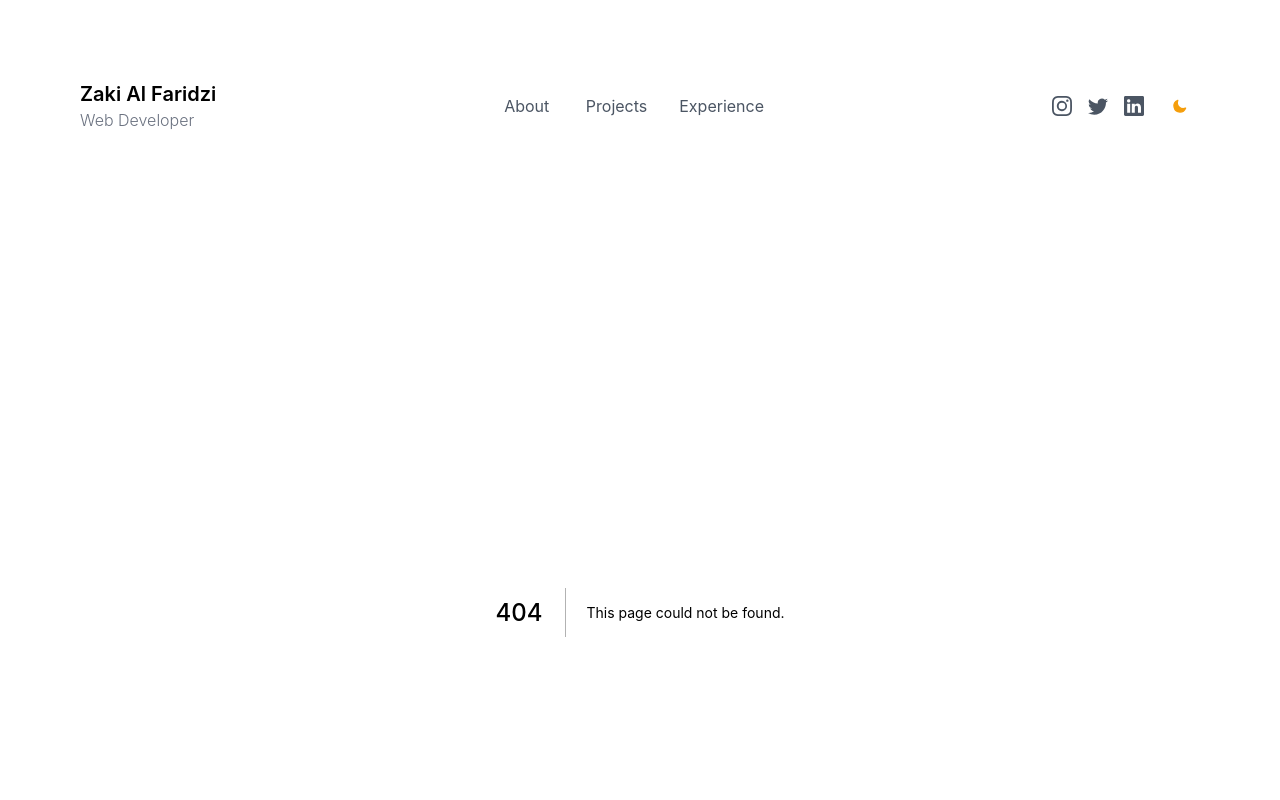
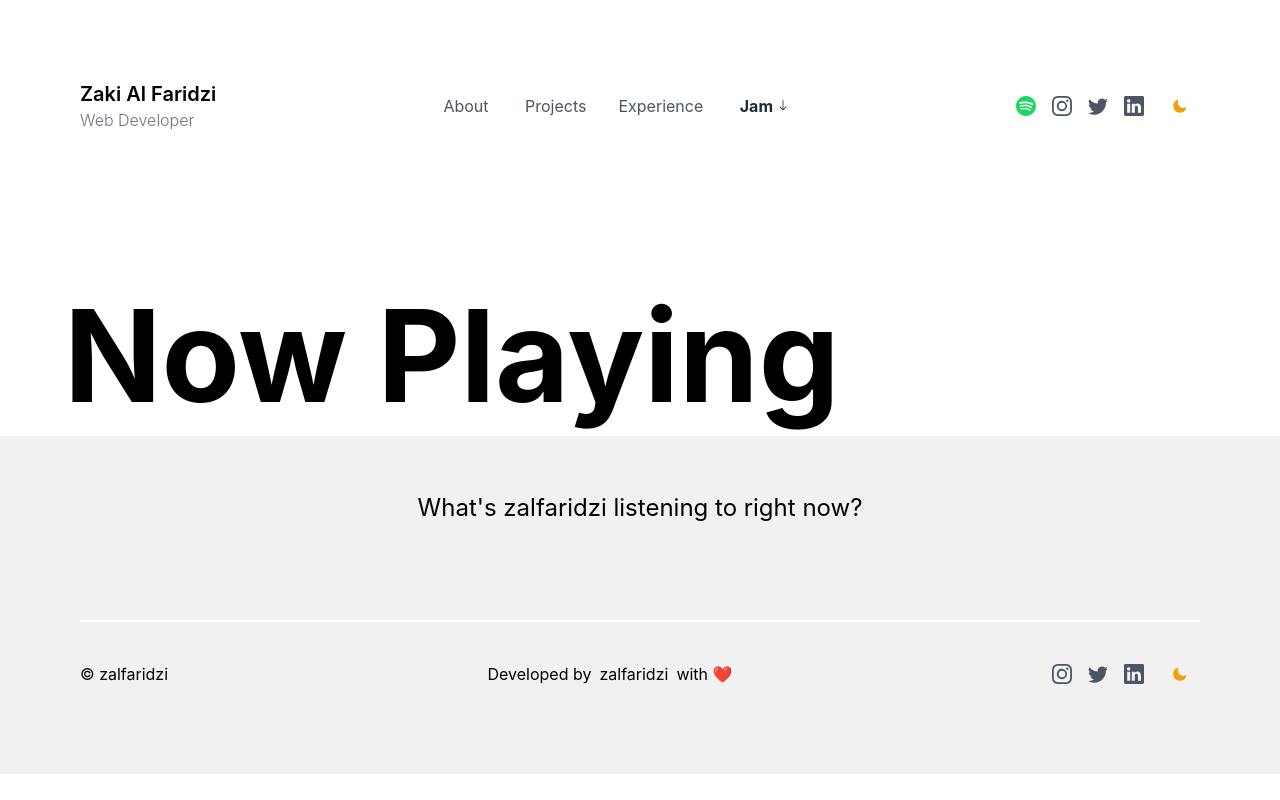
Before and after one commit to zakialfaridzi/zalfaridzi.space, a Next.js app: page /spotifyplaying in a window 1280 px wide. Before the commit this address had no page. Shown: the top 800 px of the page. Built offline with nearby package versions, Linux system fonts and the light colour scheme; no server answers.

Commit message:
add now playing spotify

```diff
--- a/components/ContainerBlock.js
+++ b/components/ContainerBlock.js
@@ -73,7 +73,7 @@ export default function ContainerBlock({ children, ...customMeta }) {
         animate="enter"
         exit="exit"
         variants={variants}
-        transition={{ type: "spring" }}
+        transition={{ type: "tween" }}
       >
         {children}
       </motion.main>
--- a/components/Footer.js
+++ b/components/Footer.js
@@ -12,7 +12,6 @@ export default function Footer() {
   }, []);
   return (
     <div className="bg-[#F1F1F1] dark:bg-gray-900">
-      <Navbar />
       <div className="max-w-6xl  mx-auto px-4 py-10 md:py-20">
         <div className="h-0.5 w-full bg-white dark:bg-gray-700"></div>
         <div className="flex flex-col space-y-4 md:space-y-0 md:flex-row justify-between md:items-center mt-8">
--- a/components/Hero.js
+++ b/components/Hero.js
@@ -3,9 +3,15 @@ import Image from "next/image";
 import { RoughNotation, RoughNotationGroup } from "react-rough-notation";
 import { RainbowHighlight } from "./RainbowHighlight";
 import styles from "../styles/Hero.module.css";
+import useSWR from "swr";
 
 export default function Hero() {
   const colors = ["#F59E0B", "#84CC16", "#10B981", "#3B82F6"];
+
+  const fetcher = (url) => fetch(url).then((r) => r.json());
+  const { data } = useSWR("/api/spotify", fetcher);
+  console.log("🚀 ~ file: Hero.js ~ line 13 ~ Hero ~ data", data);
+
   return (
     //   w-full h-screen
     <div className="flex flex-row justify-center items-start overflow-hidden">
--- a/components/Navbar.js
+++ b/components/Navbar.js
@@ -3,6 +3,8 @@ import Link from "next/link";
 import { useTheme } from "next-themes";
 import { useRouter } from "next/router";
 import userData from "@constants/data";
+import { SiSpotify } from "react-icons/si";
+import { FiSun, FiMoon } from "react-icons/fi";
 
 export default function Navbar() {
   const router = useRouter();
@@ -109,9 +111,46 @@ export default function Navbar() {
               )}
             </a>
           </Link>
+          <Link href="/spotifyplaying">
+            <a
+              className={`text-base  ${
+                router.asPath === "/spotifyplaying"
+                  ? "text-gray-800 font-bold dark:text-[#FAF089]"
+                  : "text-gray-600 dark:text-gray-300 font-normal hover:text-black dark:hover:text-[#FAF089]"
+              }`}
+            >
+              Jam{" "}
+              {router.asPath === "/spotifyplaying" && (
+                <svg
+                  xmlns="http://www.w3.org/2000/svg"
+                  width="16"
+                  height="16"
+                  fill="currentColor"
+                  className="bi bi-arrow-down inline-block h-3 w-3 animate-bounce dark:text-gray-300"
+                  viewBox="0 0 16 16"
+                >
+                  <path
+                    fillRule="evenodd"
+                    d="M8 1a.5.5 0 0 1 .5.5v11.793l3.146-3.147a.5.5 0 0 1 .708.708l-4 4a.5.5 0 0 1-.708 0l-4-4a.5.5 0 0 1 .708-.708L7.5 13.293V1.5A.5.5 0 0 1 8 1z"
+                  />
+                </svg>
+              )}
+            </a>
+          </Link>
         </div>
 
         <div className="space-x-4 flex flex-row items-center">
+          <Link href="/spotifyplaying">
+            <a
+              className={`text-base  ${
+                router.asPath === "/spotifyplaying"
+                  ? "text-gray-800 font-bold dark:text-[#FAF089]"
+                  : "text-gray-600 dark:text-gray-300 font-normal hover:text-black dark:hover:text-[#FAF089]"
+              }`}
+            >
+              <SiSpotify size={20} color={"#1ED760"} />
+            </a>
+          </Link>
           <a
             href={userData.socialLinks.instagram}
             className="text-base font-normal text-gray-600 dark:text-gray-300"
--- /dev/null
+++ b/components/Spotify.js
@@ -0,0 +1,52 @@
+import useSWR from "swr";
+import { SiSpotify } from "react-icons/si";
+import { AnimatePresence, motion } from "framer-motion";
+
+import fetcher from "../utils/fetcher";
+
+export default function Spotify() {
+  const { data } = useSWR("/api/spotify", fetcher);
+
+  return (
+    <AnimatePresence>
+      {data?.isPlaying ? (
+        <motion.a
+          animate={{ opacity: 1 }}
+          exit={{ opacity: 0 }}
+          target="_blank"
+          rel="noopener noreferer"
+          href={
+            data?.isPlaying
+              ? data.songUrl
+              : "https://open.spotify.com/user/4n9el8q41ngdg9dzkkf1bv5tj"
+          }
+          className="relative flex items-center p-5 space-x-4 transition-shadow border rounded-md hover:shadow-md w-72"
+        >
+          <div className="w-16 ">
+            {data?.isPlaying ? (
+              <img
+                className="w-16 shadow-sm"
+                src={data?.albumImageUrl}
+                alt={data?.album}
+              />
+            ) : (
+              <SiSpotify size={64} />
+            )}
+          </div>
+
+          <div className="flex-1">
+            <p className="font-medium component">
+              {data?.isPlaying ? data.title : <h1>Not Listening</h1>}
+            </p>
+            <p className="text-xs font-dark">
+              {data?.isPlaying ? data.artist : "Spotify"}
+            </p>
+          </div>
+          <div className="absolute bottom-1.5 right-1.5">
+            <SiSpotify size={20} color={"#1ED760"} />
+          </div>
+        </motion.a>
+      ) : null}
+    </AnimatePresence>
+  );
+}
--- a/package.json
+++ b/package.json
@@ -14,10 +14,13 @@
     "framer-motion": "^4.1.17",
     "next": "11.1.0",
     "next-themes": "0.0.15",
+    "querystring": "^0.2.1",
     "react": "17.x",
     "react-dom": "17.x",
+    "react-icons": "^4.2.0",
     "react-rough-notation": "^1.0.1",
-    "styled-components": "^5.3.1"
+    "styled-components": "^5.3.1",
+    "swr": "^1.0.1"
   },
   "devDependencies": {
     "autoprefixer": "^10.3.1",
--- /dev/null
+++ b/pages/api/spotify.js
@@ -0,0 +1,62 @@
+import querystring from "querystring";
+
+const {
+  SPOTIFY_CLIENT_ID: client_id,
+  SPOTIFY_CLIENT_SECRET: client_secret,
+  SPOTIFY_REFRESH_TOKEN: refresh_token,
+} = process.env;
+
+const basic = Buffer.from(`${client_id}:${client_secret}`).toString("base64");
+const NOW_PLAYING_ENDPOINT = `https://api.spotify.com/v1/me/player/currently-playing`;
+const TOKEN_ENDPOINT = `https://accounts.spotify.com/api/token`;
+
+const getAccessToken = async () => {
+  const response = await fetch(TOKEN_ENDPOINT, {
+    method: "POST",
+    headers: {
+      Authorization: `Basic ${basic}`,
+      "Content-Type": "application/x-www-form-urlencoded",
+    },
+    body: querystring.stringify({
+      grant_type: "refresh_token",
+      refresh_token,
+    }),
+  });
+
+  return response.json();
+};
+
+export const getNowPlaying = async () => {
+  const { access_token } = await getAccessToken();
+
+  return fetch(NOW_PLAYING_ENDPOINT, {
+    headers: {
+      Authorization: `Bearer ${access_token}`,
+    },
+  });
+};
+
+export default async (_, res) => {
+  const response = await getNowPlaying();
+
+  if (response.status === 204 || response.status > 400) {
+    return res.status(200).json({ isPlaying: false });
+  }
+
+  const song = await response.json();
+  const isPlaying = song.is_playing;
+  const title = song.item.name;
+  const artist = song.item.artists.map((_artist) => _artist.name).join(", ");
+  const album = song.item.album.name;
+  const albumImageUrl = song.item.album.images[0].url;
+  const songUrl = song.item.external_urls.spotify;
+
+  return res.status(200).json({
+    album,
+    albumImageUrl,
+    artist,
+    isPlaying,
+    songUrl,
+    title,
+  });
+};
--- /dev/null
+++ b/pages/spotifyplaying.js
@@ -0,0 +1,26 @@
+import ContainerBlock from "../components/ContainerBlock";
+import Spotify from "@components/Spotify";
+
+export default function SpotifyPlaying() {
+  return (
+    <ContainerBlock title="Projects - zalfaridzii">
+      <section className="bg-white dark:bg-gray-800">
+        <div className="max-w-6xl mx-auto h-48 bg-white dark:bg-gray-800">
+          <h1 className=" text-5xl md:text-9xl font-bold py-20 text-center md:text-left">
+            Now Playing
+          </h1>
+        </div>
+        <div className="bg-[#F1F1F1] dark:bg-gray-900  mt-8">
+          <main className="flex flex-col items-center justify-center pt-14 space-y-3">
+            <div>
+              <h1 className="text-center text-2xl pb-4">
+                What's zalfaridzi listening to right now?
+              </h1>
+            </div>
+            <Spotify />
+          </main>
+        </div>
+      </section>
+    </ContainerBlock>
+  );
+}
--- /dev/null
+++ b/utils/fetcher.js
@@ -0,0 +1,5 @@
+export default async function fetcher(...args) {
+  const res = await fetch(...args);
+
+  return res.json();
+}
```
Also changed, not shown: 1 other file (tests, documents, lock files or other folders).
